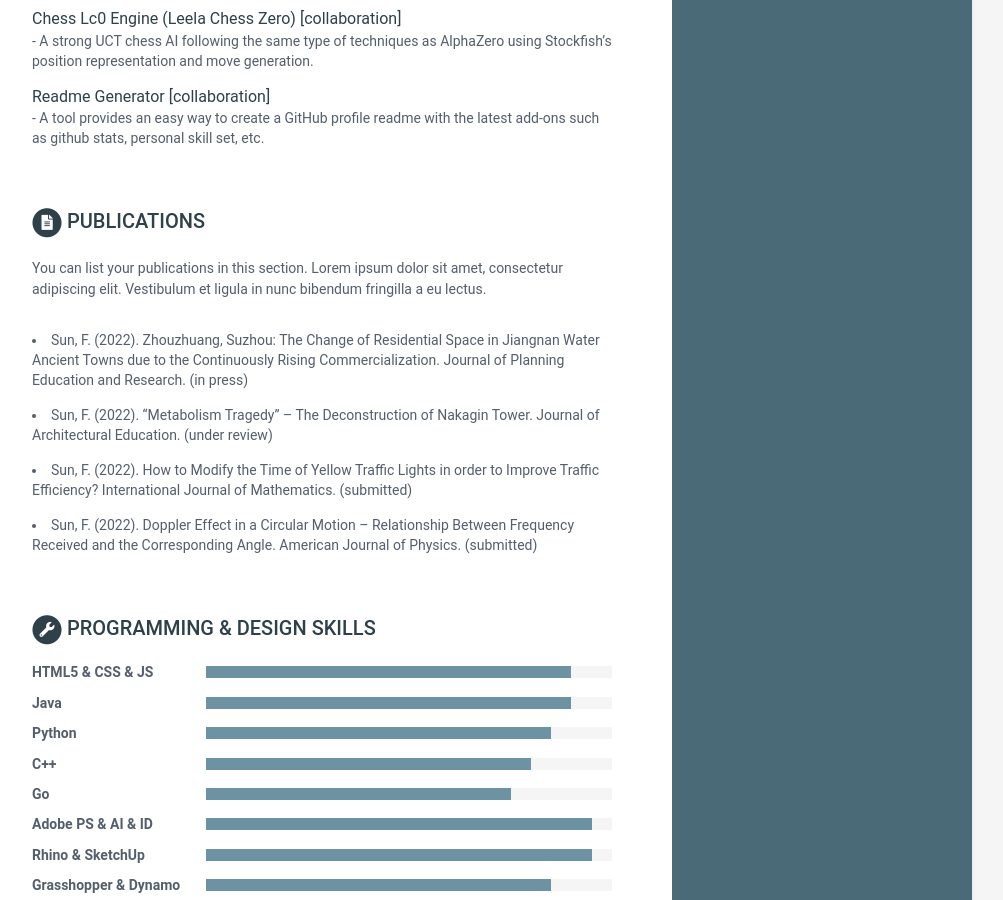
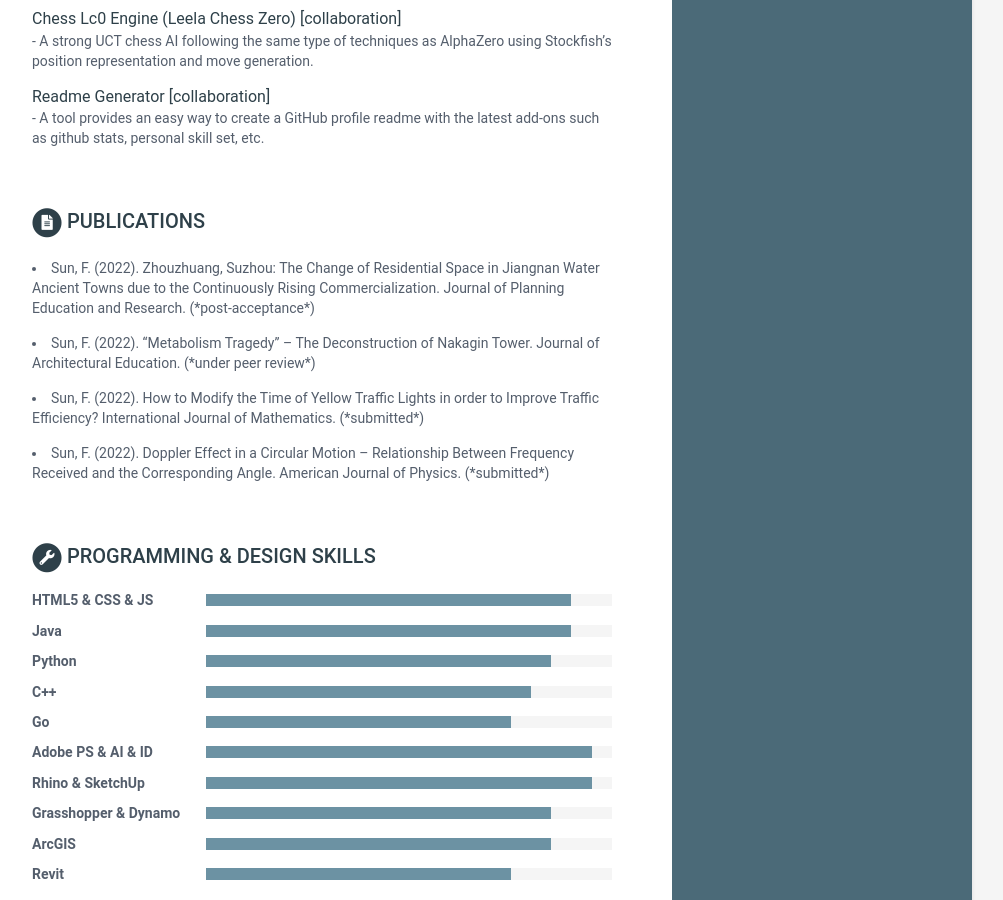
Before and after one commit to FangFrankSun/My_Resume, a Jekyll site: the page built from index.html, in a window 1280 px wide and 900 px high, scrolled down 3436 px. Shown: the whole window, without its empty margins (168-1171 px from the left). Built offline with Jekyll 4.4.1, drawn with Linux system fonts in a browser that asks for light colours.

Commit message:
Update data.yml

```diff
--- a/_data/data.yml
+++ b/_data/data.yml
@@ -239,18 +239,6 @@ experiences3:
 #             - Led system test design of macOS Developer Program (10.14), debugged 20 issues, with 3 core security alerts.
 
 
-
-
-
-
-
-
-
-
-
-
-
-
 projects:
     title: Computer Science Projects
     assignments:
@@ -268,7 +256,7 @@ projects:
 
 
 
-awards:
+publications:
     title: Fellowship & Awards
     papers:
       - title: 2022 Erwin-Ramsey Fellowship (awarded to 1 undergraduate student at UVA School of Architecture each year)
@@ -277,20 +265,14 @@ awards:
 
 
 
-
-
 publications:
     title: Publications
-    intro: |
-      You can list your publications in this section. Lorem ipsum dolor sit
-      amet, consectetur adipiscing elit. Vestibulum et ligula in nunc
-      bibendum fringilla a eu lectus.
+
     papers:
-      - title: "Sun, F. (2022). Zhouzhuang, Suzhou: The Change of Residential Space in Jiangnan Water Ancient Towns due to the Continuously Rising Commercialization. Journal of Planning Education and Research. (in press)"
-
-      - title: Sun, F. (2022). “Metabolism Tragedy” – The Deconstruction of Nakagin Tower. Journal of Architectural Education. (under review)
-      - title: Sun, F. (2022). How to Modify the Time of Yellow Traffic Lights in order to Improve Traffic Efficiency? International Journal of Mathematics. (submitted)
-      - title: Sun, F. (2022). Doppler Effect in a Circular Motion – Relationship Between Frequency Received and the Corresponding Angle. American Journal of Physics. (submitted)
+      - title: "Sun, F. (2022). Zhouzhuang, Suzhou: The Change of Residential Space in Jiangnan Water Ancient Towns due to the Continuously Rising Commercialization. Journal of Planning Education and Research. (*post-acceptance*)"
+      - title: Sun, F. (2022). “Metabolism Tragedy” – The Deconstruction of Nakagin Tower. Journal of Architectural Education. (*under peer review*)
+      - title: Sun, F. (2022). How to Modify the Time of Yellow Traffic Lights in order to Improve Traffic Efficiency? International Journal of Mathematics. (*submitted*)
+      - title: Sun, F. (2022). Doppler Effect in a Circular Motion – Relationship Between Frequency Received and the Corresponding Angle. American Journal of Physics. (*submitted*)
 
 
 skills:
@@ -331,8 +313,5 @@ skills:
 
 
 
-
-
-
 footer: >
    <i class="fas fa-code"></i> Designed by <a href="https://academics.fangfranksun.com" target="_blank" rel="nofollow">Fang (Frank) Sun <i class="fas fa-leaf"></i> </a>
```
